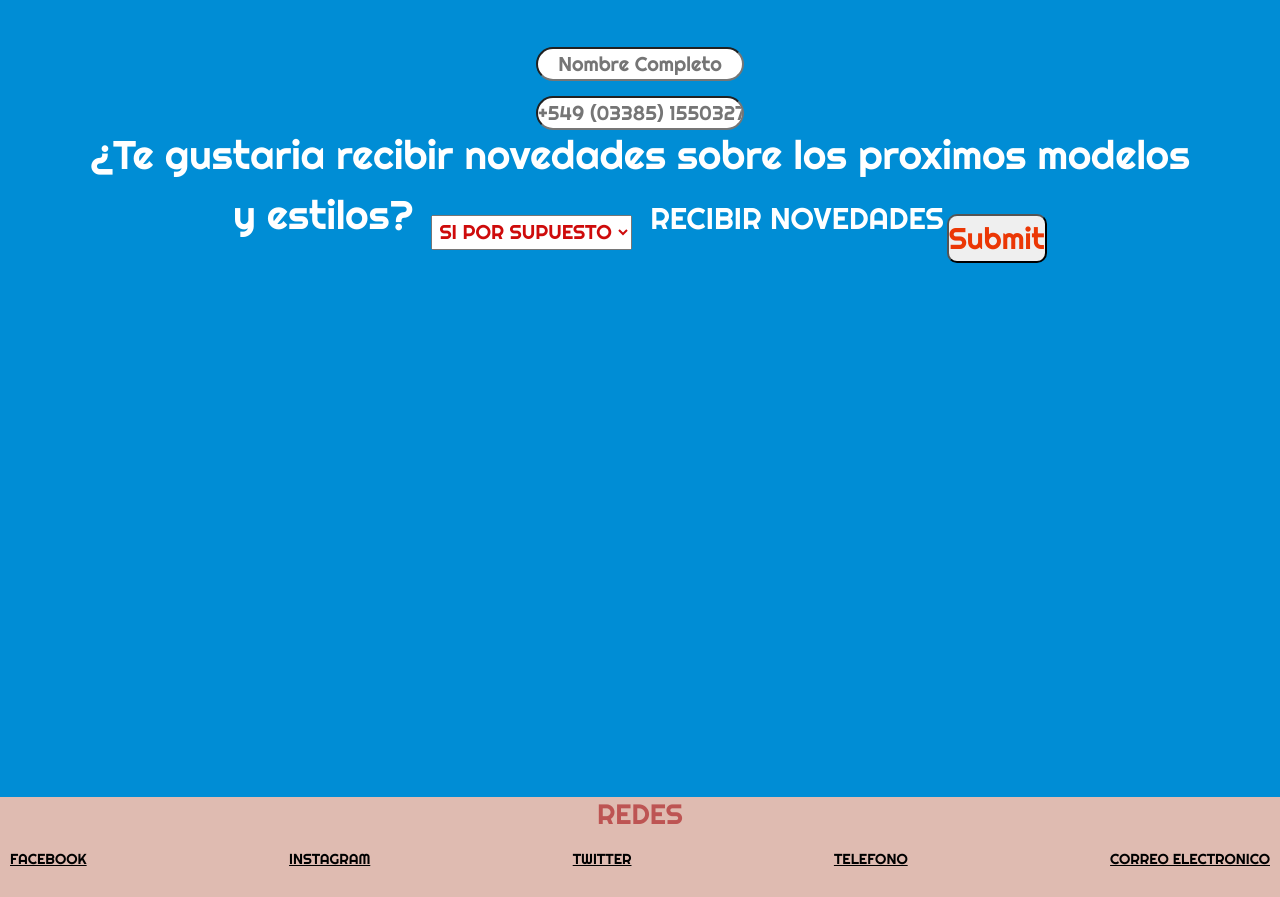
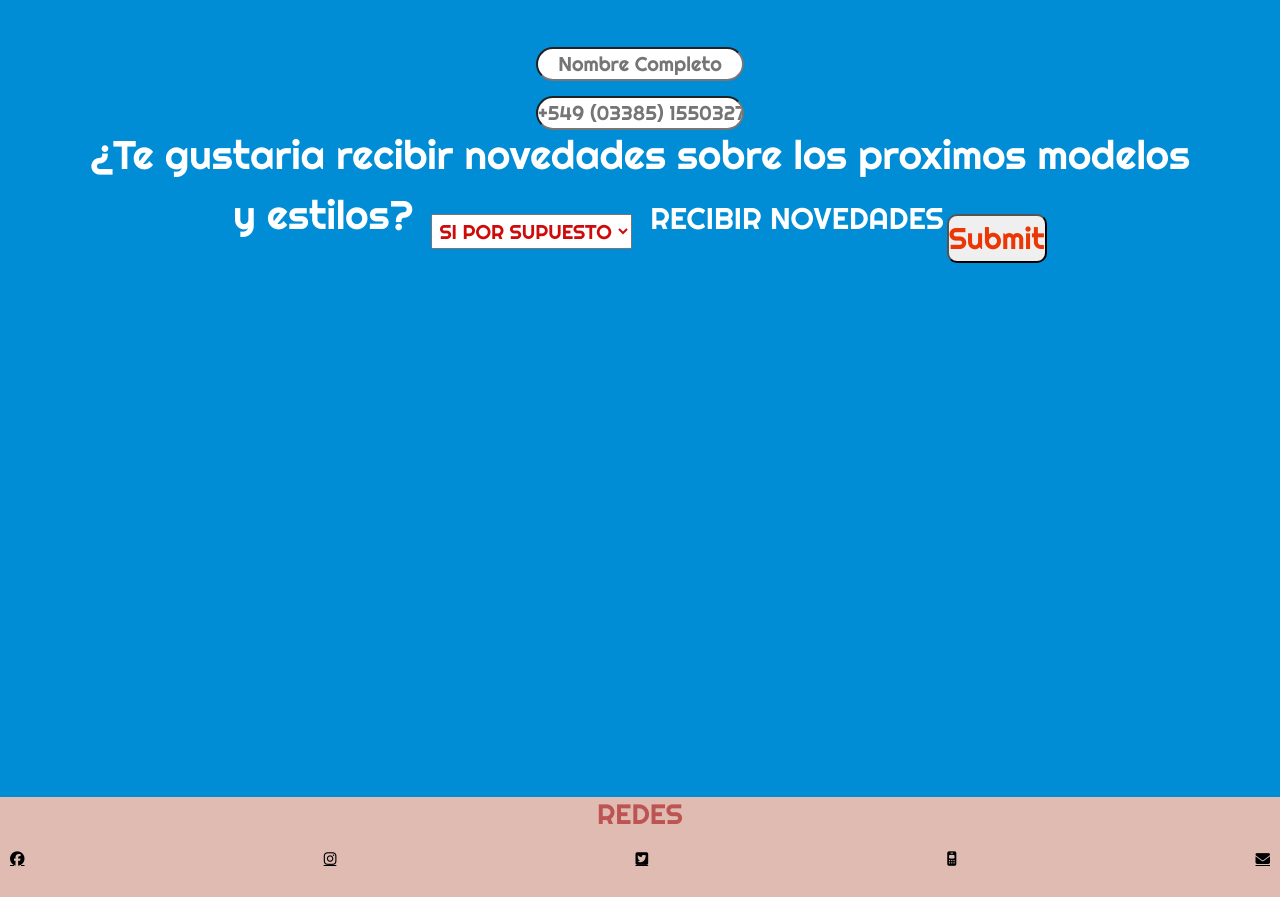
Before and after one commit to JoaquinMoisesR/3RA-PREENTREGA-RODRIGUEZ-JOAQUIN-MOISES-COM.33205, a plain HTML site: page secciones/contacto.html in a window 1280 px wide. Shown: the part 94-991 px from the top of the page. Drawn offline with nearby package versions, Linux system fonts and the light colour scheme.

Commit message:
Colocacion de iconos de fontawasome en Footer

```diff
--- a/secciones/contacto.html
+++ b/secciones/contacto.html
@@ -53,19 +53,19 @@
         <h3>REDES</h3>
         <ol>
             <li>
-                <a href="https://www.facebook.com/" target="_blank">FACEBOOK</a>
+                <a href="https://www.facebook.com/" target="_blank" class="fa-brands fa-facebook"></a>
             </li>
             <li>
-                <a href="https://www.instagram.com/" target="_blank">INSTAGRAM</a>
+                <a href="https://www.instagram.com/" target="_blank" class="fa-brands fa-instagram"></a>
             </li>
             <li>
-                <a href="https://twitter.com/" target="_blank">TWITTER</a>
+                <a href="https://twitter.com/" target="_blank" class="fa-brands fa-square-twitter"></a>
             </li>
             <li>
-                <a href="tel:+5493385503271">TELEFONO</a>
+                <a href="tel:+5493385503271" class="fa-solid fa-mobile-retro"></a>
             </li>
             <li>
-                <a href="mailto:fixit6125@hotmail.com">CORREO ELECTRONICO</a>
+                <a href="mailto:fixit6125@hotmail.com" class="fa-solid fa-envelope"></a>
             </li>
         </ol>
     </footer>
@@ -73,6 +73,8 @@
     <script src="https://cdn.jsdelivr.net/npm/bootstrap@5.3.0-alpha1/dist/js/bootstrap.bundle.min.js"
         integrity="sha384-w76AqPfDkMBDXo30jS1Sgez6pr3x5MlQ1ZAGC+nuZB+EYdgRZgiwxhTBTkF7CXvN"
         crossorigin="anonymous"></script>
+    <!-- Fontawesome -->
+    <script src="https://kit.fontawesome.com/f63e6f02ff.js" crossorigin="anonymous"></script>
 </body>
 
 </html>
```
Also changed, not shown: index.html (+7 -5 lines), secciones/galeria.html (+7 -5 lines), secciones/informacion-relevante.html (+7 -5 lines), secciones/servicios.html (+7 -5 lines).
